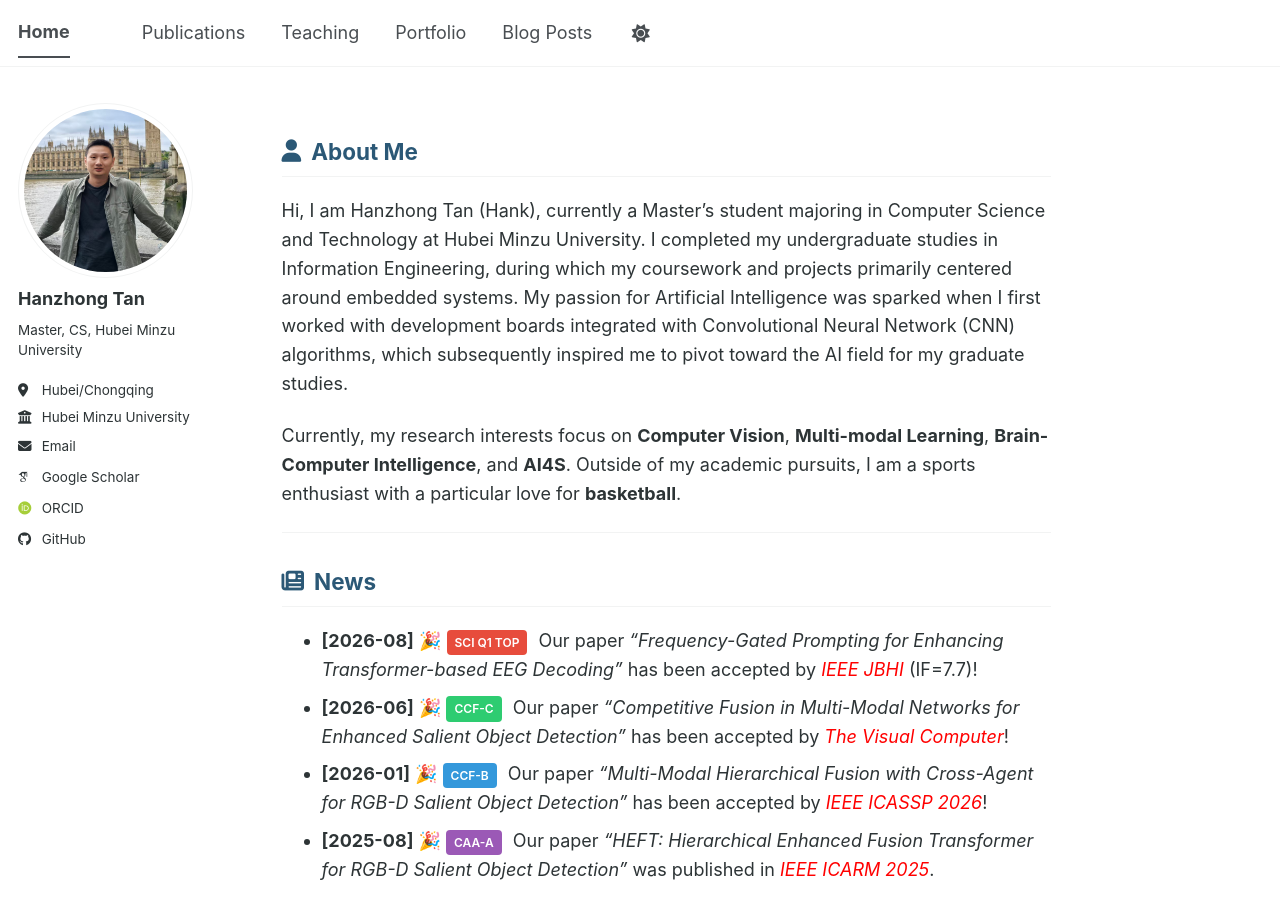
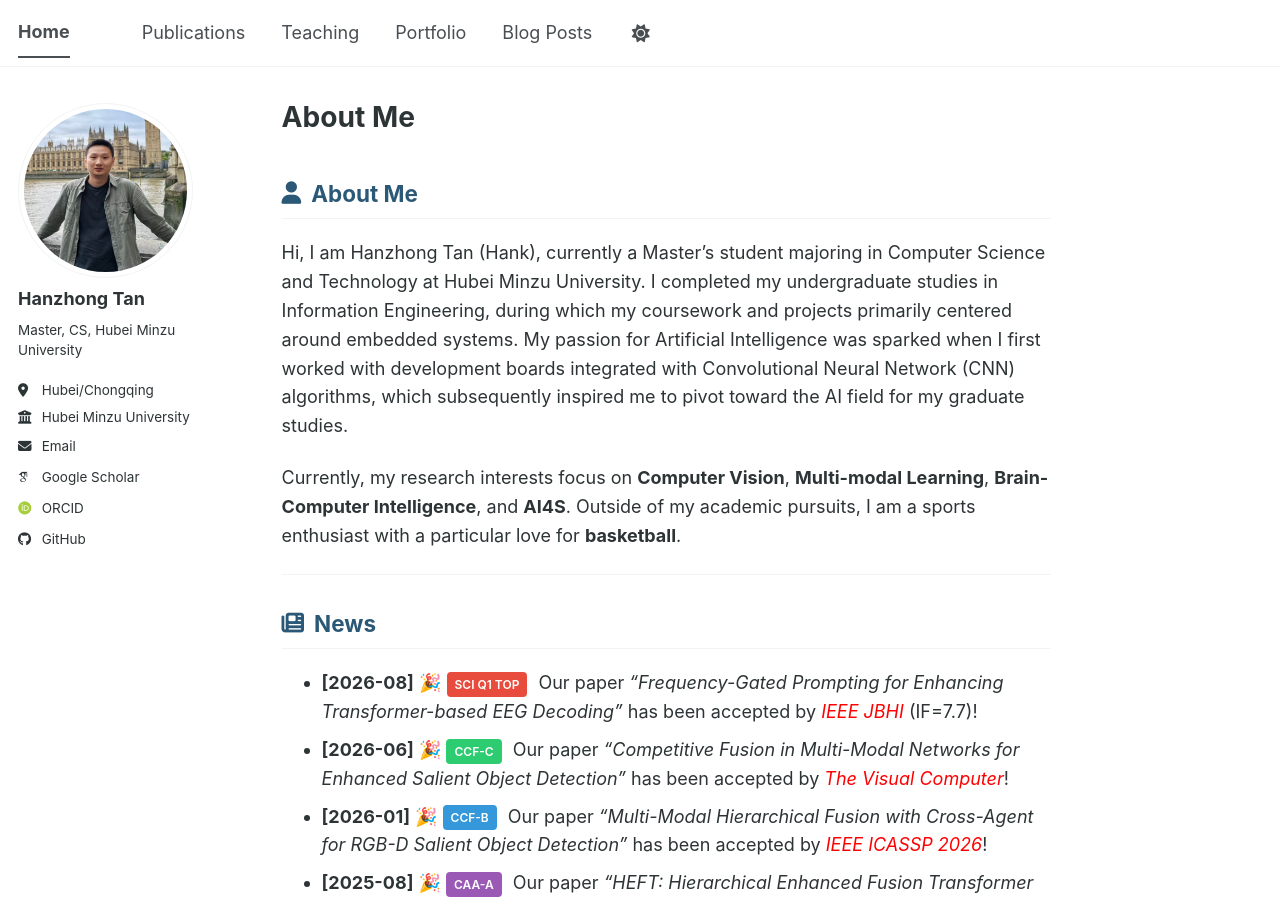
Before and after one commit to liangjiaxiaoqi/liangjiaxiaoqi.github.io, a Jekyll site: the page built from _pages/about.md, in a window 1280 px wide and 900 px high. Built offline with Jekyll 4.4.1, drawn with Linux system fonts in a browser that asks for light colours; some web fonts are replaced; a script bundle is joined from its source files by our own code; library files that are not in the unit come from our copies; a style sheet for code colours, icons or effects is not loaded.

Commit message:
Update about.md

```diff
--- a/_pages/about.md
+++ b/_pages/about.md
@@ -1,5 +1,6 @@
 ---
 permalink: /
+title: "About Me"
 author_profile: true
 redirect_from:
   - /about/
```
